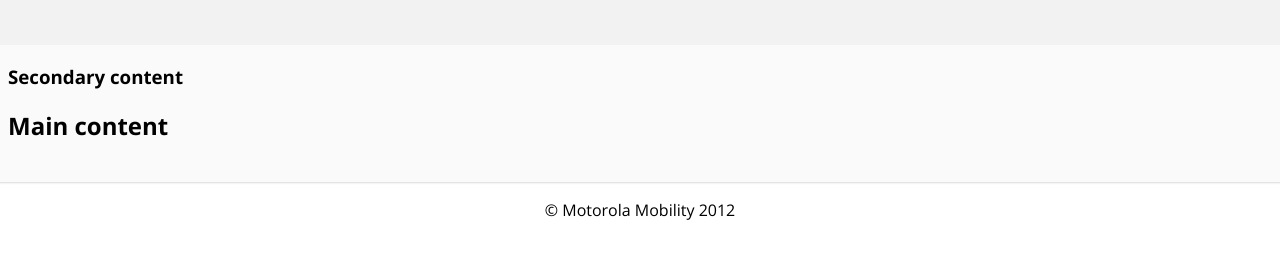
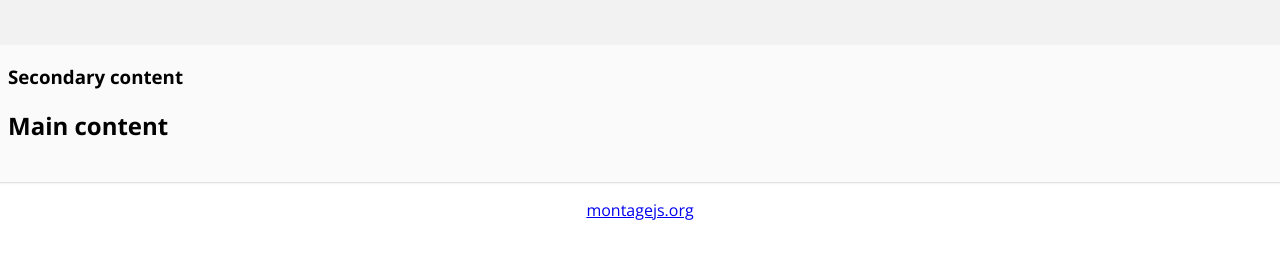
Before and after one commit to montagejs/kitchen-sink, a website: page ui/main.reel/main.html in a window 1280 px wide. Shown: the part 122-380 px from the top of the page. Drawn offline with nearby package versions, Linux system fonts and the light colour scheme; files whose address does not match are found by name.

Commit message:
Changed outdated footer to a montagejs.org link

```diff
--- a/ui/main.reel/main.html
+++ b/ui/main.reel/main.html
@@ -121,7 +121,7 @@ POSSIBILITY OF SUCH DAMAGE.
       </div>
 
       <footer>
-        <p>&copy; Motorola Mobility 2012</p>
+        <p><a href="http://montagejs.org">montagejs.org</a></p>
       </footer>
 
     </div> <!-- /container -->
```
